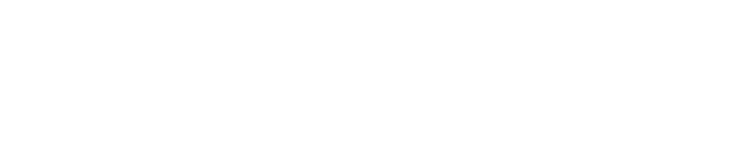
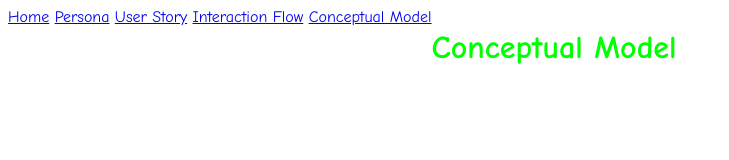
Before and after one commit to kadams34/data-design, a plain HTML site: page epic/conceptual-model.html in a window 1280 px wide. Shown: the whole page, without its empty margins (0-729 px from the left). Drawn offline with Linux system fonts and the light colour scheme.

Commit message:
Created nav bar for .html pages and a stylesheet

```diff
--- a/epic/conceptual-model.html
+++ b/epic/conceptual-model.html
@@ -1,10 +1,20 @@
 <!doctype html>
 <html lang="en">
-<head>
-    <meta charset="UTF-8">
-    <title>Document</title>
-</head>
-<body>
-
-</body>
+    <head>
+        <meta charset="UTF-8">
+        <title>Conceptual Model</title>
+        <link rel="stylesheet" href="/style.css" type="text/css">
+    </head>
+    <body>
+        <div class="nav">
+            <a href="index.html">Home</a>
+            <a href="persona.html">Persona</a>
+            <a href="user-story.html">User Story</a>
+            <a href="interaction-flow.html">Interaction Flow</a>
+            <a href="conceptual-model.html">Conceptual Model</a>
+        </div>
+        <div>
+            <h1>Conceptual Model</h1>
+        </div>
+    </body>
 </html>
--- /dev/null
+++ b/style.css
@@ -0,0 +1,5 @@
+body {
+    font-family: "Comic Sans MS", sans-serif;
+    display: flex;
+    color: lime;
+}
```
Also changed, not shown: epic/index.html (+12 -2 lines), epic/interaction-flow.html (+11 -1 lines), epic/persona.html (+11 -1 lines), epic/user-story.html (+11 -1 lines).
